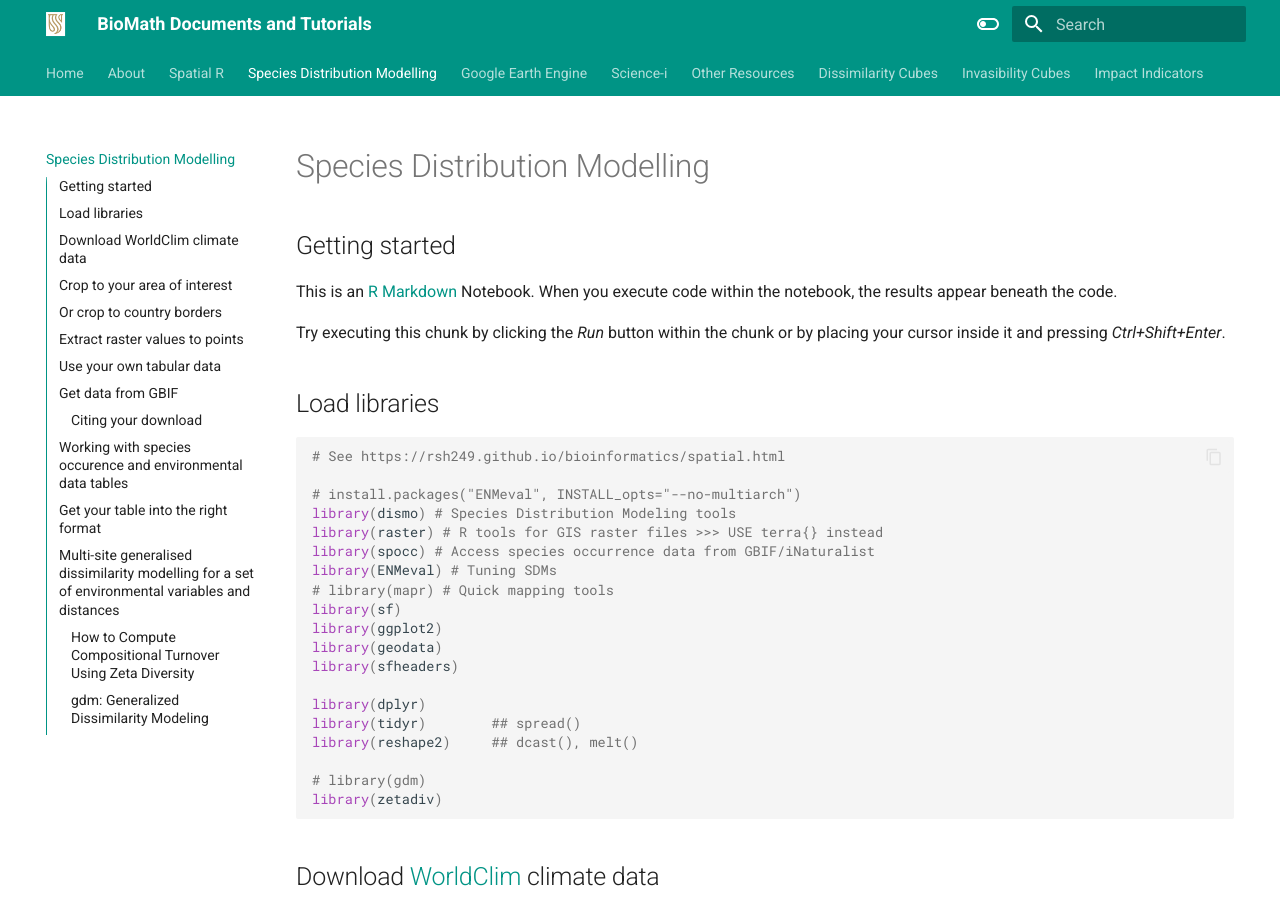
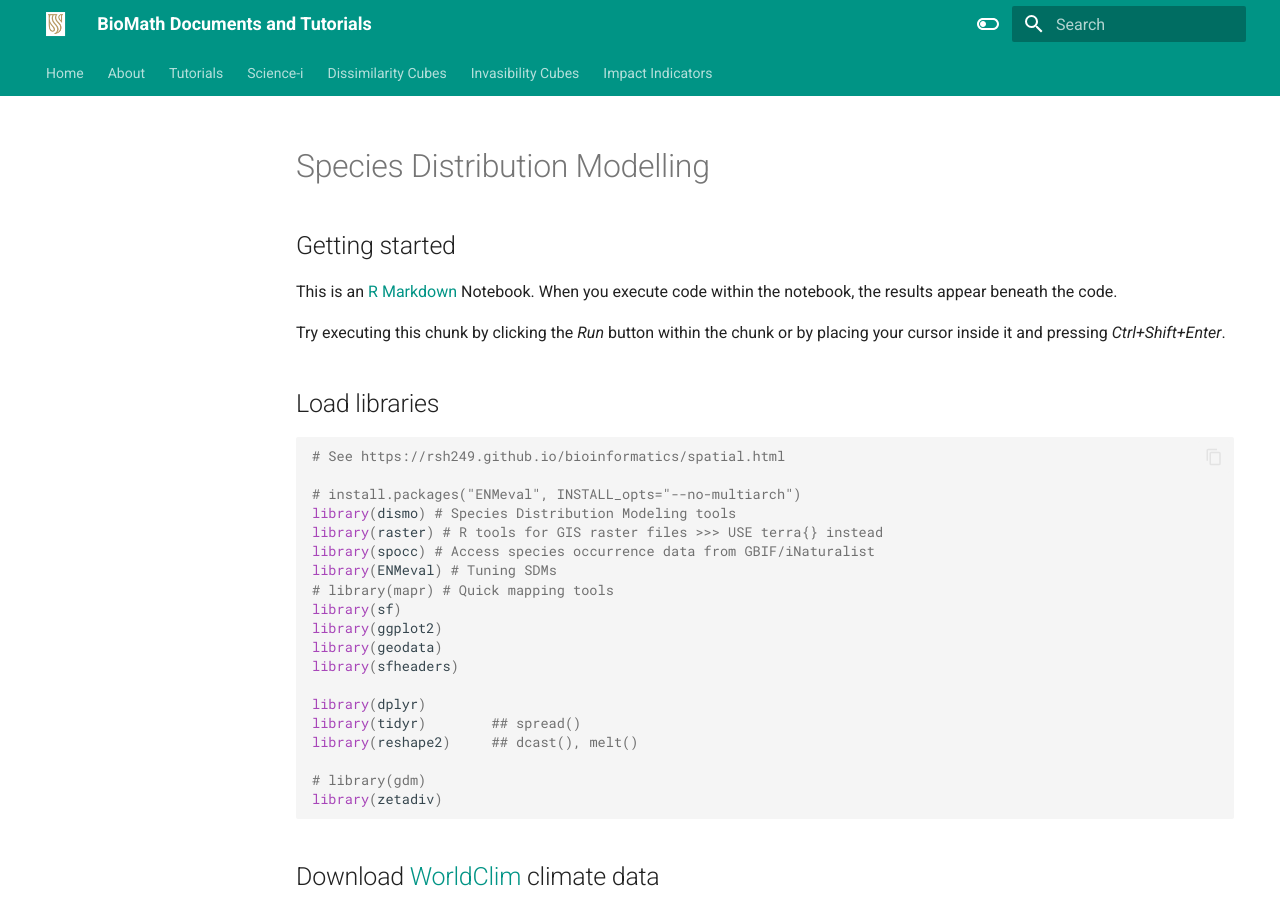
Before and after one commit to BioMath-Lab/biomath-docs, an MkDocs documentation site: the page built from docs/sdm.md, in a window 1280 px wide and 900 px high. Built offline with MkDocs 1.6.1 and Material for MkDocs 9.7.7, drawn with Linux system fonts in a browser that asks for light colours; some of the changed lines change nothing that is shown.

Commit message:
Update page structure (left pane)

```diff
--- /dev/null
+++ b/docs/projects.md
@@ -0,0 +1,8 @@
+# About
+![example workflow](https://github.com/github/docs/actions/workflows/main.yml/badge.svg)
+# ![biomath](assets/logo.png)
+## Mathematical Biosciences Lab
+Our lab is a multidisciplinary research team at the interface of mathematics and biology/life sciences. As part of the Department of Mathematical Sciences at Stellenbosch University in South Africa, we are a dynamic research group led by Prof Cang Hui, a SARChI Chair in Mathematical and Theoretical Physical Biosciences. Our interests lie in proposing models and theories for explaining emerging patterns in ecology. Ecology studies biodiversity in its variety and complexity. As ecological processes are highly complex and adaptive, we rely on the simplicity of mathematical language to build models and theoretical frameworks.
+
+## BioMath Projects
+The Projects section showcases a collection of ongoing and past research initiatives led by the BioMath Lab. These projects span various domains, from ecosystem modeling to advanced computational tools, each dedicated to addressing complex ecological and biological questions through quantitative analysis and innovative methodologies. Here, you’ll find detailed information on the objectives, methodologies, and impacts of each project, providing insights into our lab’s contributions to advancing scientific knowledge in biodiversity and environmental sciences. Each project page, like Science-i, offers a closer look at specific projects, including their aims, key findings, and how they align with our broader goals of fostering sustainable, data-driven solutions for ecosystem conservation and biodiversity monitoring.
--- a/mkdocs.yml
+++ b/mkdocs.yml
@@ -6,11 +6,16 @@
 nav:
   - Home: 'index.md'
   - About: 'about.md'
-  - Spatial R: 'spatial_r.md'
-  - Species Distribution Modelling: 'sdm.md'
-  - Google Earth Engine: 'gee.md'
+  - Tutorials:
+      - Spatial R: spatial_r/index.md
+      - Species distribution modelling: sdm/index.md
+      - Google Earth Engine: gee/index.md
+      - Other resources: resources/index.md
+  # - Spatial R: 'spatial_r.md'
+  # - Species Distribution Modelling: 'sdm.md'
+  # - Google Earth Engine: 'gee.md'
   - Science-i: 'science-i.md'
-  - Other Resources: 'resources.md'
+  # - Other Resources: 'resources.md'
   - Dissimilarity Cubes: 'dissimilarity-cube.md'
   - Invasibility Cubes: 'invasibility-cube.md'
   - Impact Indicators: 'impact-indicators.md'
@@ -28,6 +33,7 @@
   name: material
   # logo: assets/b3_logo.png#su_v1
   logo: assets/su_w2.png
+  nav_style: tabs
   features:
     # - navigation.instant
     # - navigation.instant.preview
```
